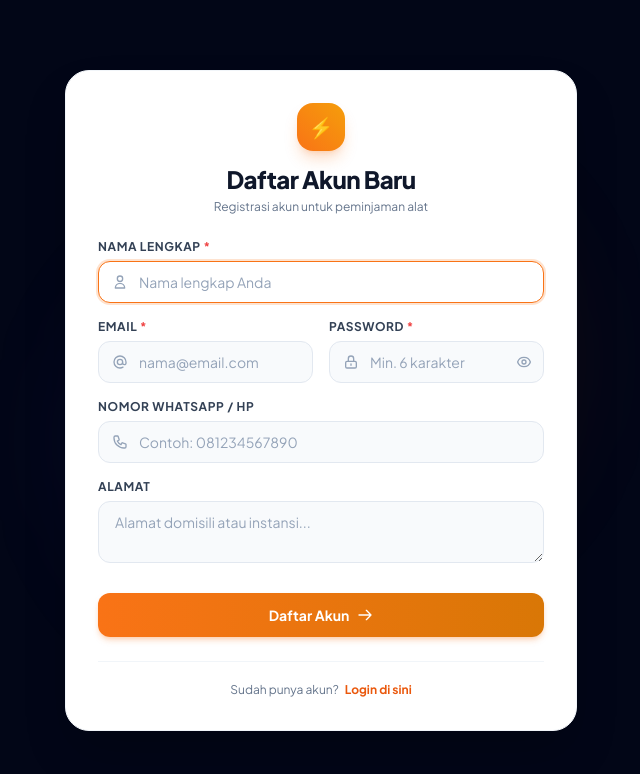
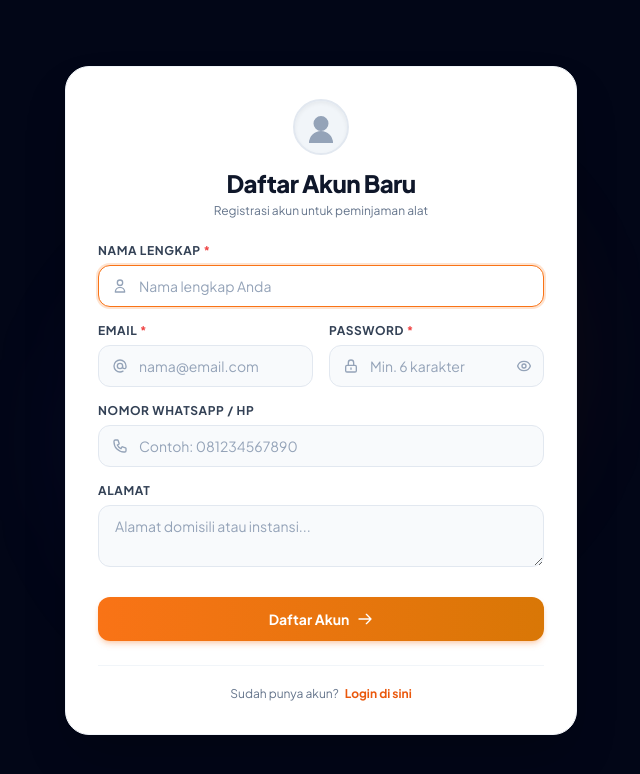
Before and after one commit to RakalendraWildan123/Project-Peminjaman-Alat, a Laravel app: page /register in a window 1280 px wide. Shown: the top 774 px of the page, without its empty margins (319-959 px from the left). Run offline with Laravel 12, Linux system fonts and the light colour scheme; parts of the project's set-up code (start-up, migrations or seed data) failed here and were passed over; some libraries are stand-ins or nearby versions.

Commit message:
Ubah icon petir menjadi icon foto profil default bulat pada Login dan Register

```diff
--- a/backend/resources/views/auth/register.blade.php
+++ b/backend/resources/views/auth/register.blade.php
@@ -22,8 +22,11 @@
 
         <!-- Header Logo -->
         <div class="text-center mb-6">
-            <div class="w-12 h-12 rounded-2xl bg-gradient-to-tr from-orange-500 to-amber-500 flex items-center justify-center shadow-lg shadow-orange-500/25 font-extrabold text-white text-xl mx-auto mb-3">
-                ⚡
+            <!-- Icon Foto Profil Default (Belum Ada Profil) -->
+            <div class="w-14 h-14 rounded-full bg-slate-100 border-2 border-slate-200 flex items-center justify-center text-slate-400 mx-auto mb-3 shadow-inner overflow-hidden">
+                <svg class="w-9 h-9 translate-y-1 text-slate-400" fill="currentColor" viewBox="0 0 24 24">
+                    <path fill-rule="evenodd" d="M12 2a5 5 0 100 10 5 5 0 000-10zM4 20a8 8 0 0116 0H4z" clip-rule="evenodd" />
+                </svg>
             </div>
             <h1 class="text-2xl font-extrabold text-slate-900 tracking-tight">Daftar Akun Baru</h1>
             <p class="text-xs text-slate-500 mt-1">Registrasi akun untuk peminjaman alat</p>
```
Also changed, not shown: backend/resources/views/auth/login.blade.php (+5 -2 lines).
